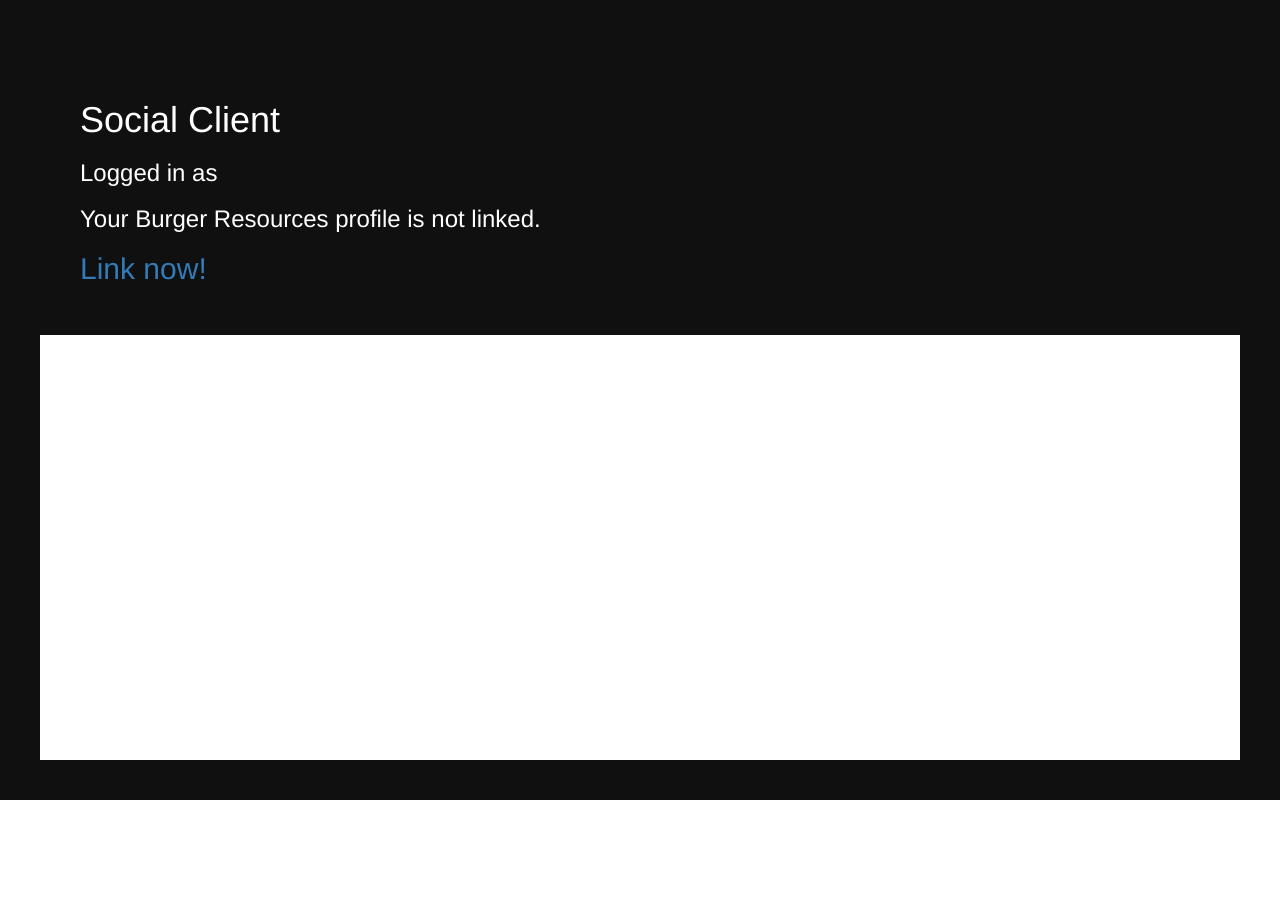
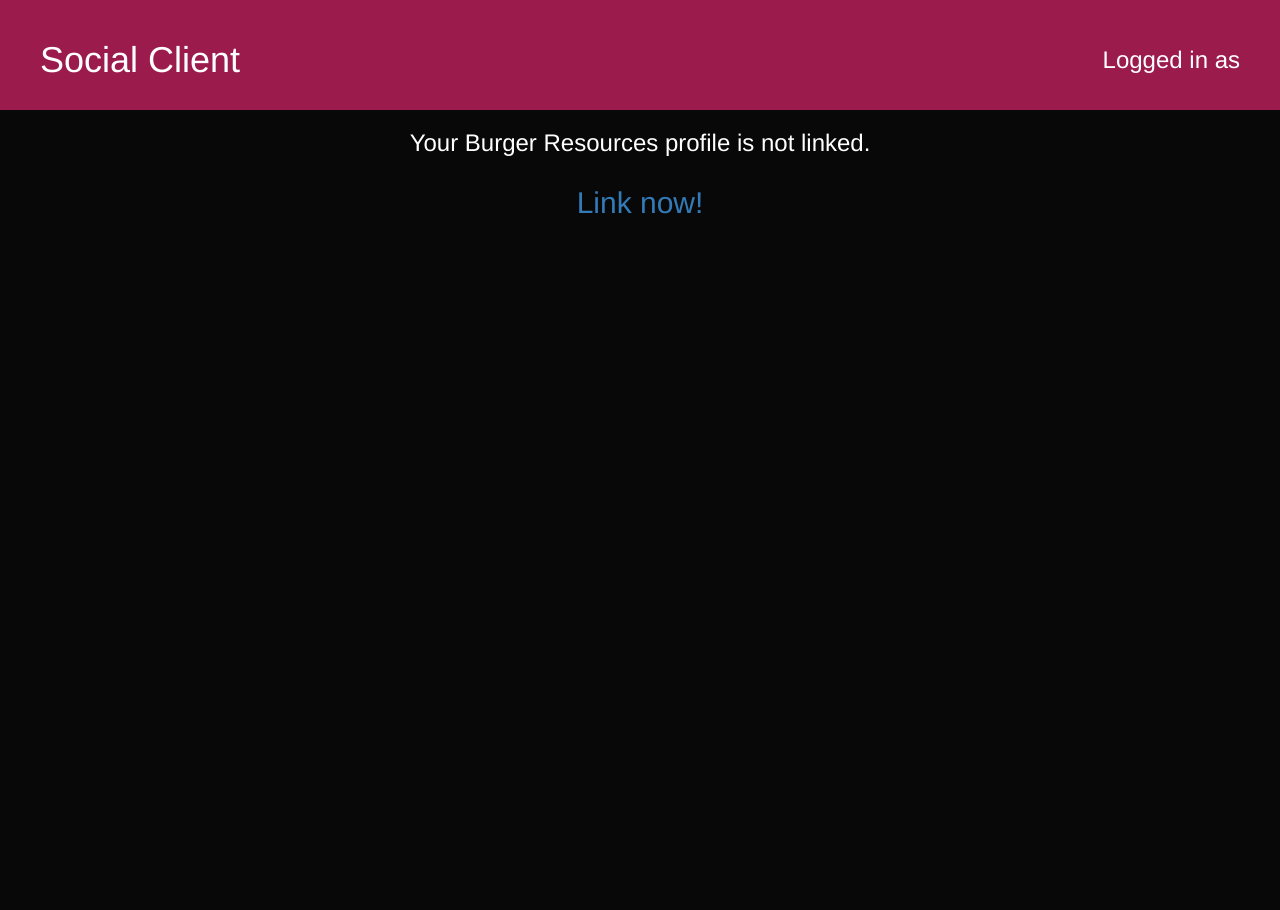
Before and after one commit to king-millez/babys-first-oauth-app, a Flask app: template flask-social-client/templates/burgers.html in a window 1280 px wide. Before the commit the page ends 800 px from the top, so only its background shows below. Run offline with Flask 3, Linux system fonts and the light colour scheme; the template is opened without the code that fills it, so the values that code supplies are empty; parts of the project's set-up code (start-up, migrations or seed data) failed here and were passed over.

Commit message:
OAUTH-2 = A little more eye-tolerant

```diff
--- a/burger-joint-resources/public/css/index.css
+++ b/burger-joint-resources/public/css/index.css
@@ -4,9 +4,12 @@ main {
 
 nav {
   display: flex;
-  justify-content: space-between;
   align-items: center;
   padding: 20px 40px;
   background-color: #f8f9fa;
   box-shadow: 0 2px 4px rgba(0, 0, 0, 0.1);
 }
+
+nav * {
+  margin-right: 10px;
+}
--- a/flask-social-client/static/css/index.css
+++ b/flask-social-client/static/css/index.css
@@ -1,6 +1,55 @@
-html,
 main {
-  padding: 40px;
+  background-color: rgb(8, 8, 8);
+  height: 100%;
+}
+
+nav {
+  display: flex;
+  justify-content: space-between;
+  align-items: center;
+  padding: 20px 40px;
+  background-color: rgb(156, 27, 77);
+  box-shadow: 0 2px 4px rgba(0, 0, 0, 0.1);
   color: white;
-  background-color: rgb(16, 16, 16);
 }
+
+.social-content {
+  display: flex;
+  justify-content: center;
+  align-items: center;
+}
+
+.post-list {
+  width: 50%;
+  padding: 20px;
+  display: flex;
+  flex-direction: column;
+  align-items: center;
+  color: white;
+  font-size: 20px;
+}
+
+.post {
+  height: 500px;
+  width: 500px;
+  border-color: rgb(199, 63, 108);
+  border-width: 10px;
+  border-style: solid;
+  padding: 30px;
+  align-items: center;
+  display: flex;
+  flex-direction: column;
+}
+
+.post a {
+  color: rgb(199, 63, 108);
+  text-decoration: underline;
+}
+
+.burgers {
+  display: flex;
+  justify-content: center;
+  align-items: center;
+  color: white;
+  flex-direction: column;
+}
--- a/flask-social-client/templates/burgers.html
+++ b/flask-social-client/templates/burgers.html
@@ -1,6 +1,8 @@
-{% extends 'global.html' %} {% block content %} {% if linked %}
-<h1>Linked</h1>
-<h3>You have eaten [{{ burger_count }}] burgers.</h3>
+{% extends 'global.html' %} {% block content %}
+<div class="burgers">
+  {% if linked %}
+  <h1>You have eaten [{{ burger_count }}] burgers.</h1>
+  <h3>Burger Resources account has been linked.</h3>
   {% else %}
   <h3>Your Burger Resources profile is not linked.</h3>
   <h2>
@@ -9,4 +11,6 @@
       >Link now!</a
     >
   </h2>
-{% endif %} {% endblock content %}
+  {% endif %}
+</div>
+{% endblock content %}
--- a/flask-social-client/templates/global.html
+++ b/flask-social-client/templates/global.html
@@ -11,12 +11,17 @@
       rel="stylesheet"
       href="{{ url_for('static', filename='css/index.css') }}"
     />
+    <link
+      rel="icon"
+      type="image/x-icon"
+      href="https://cdn-icons-png.freepik.com/256/1077/1077114.png?semt=ais_hybrid"
+    />
   </head>
   <body>
-    <main>
+    <nav>
       <h1>Social Client</h1>
       <h3>Logged in as <b>{{ user_id }}</b></h3>
-      {% block content %} {%endblock %}
-    </main>
+    </nav>
+    <main>{% block content %} {%endblock %}</main>
   </body>
 </html>
```
Also changed, not shown: flask-social-client/templates/index.html (+9 -2 lines), 1 other file. Lines whose indentation alone changed are shown as unchanged.
